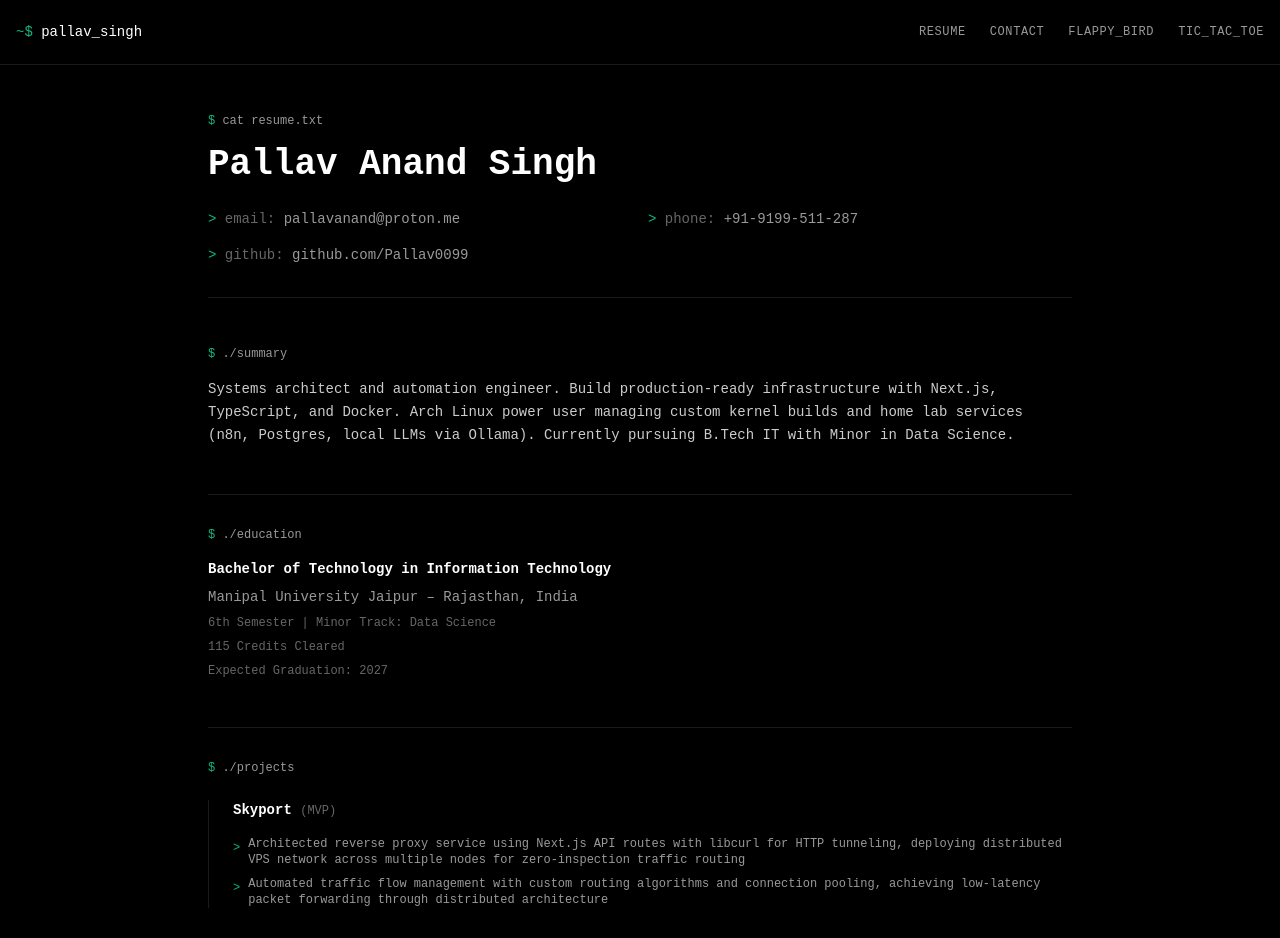
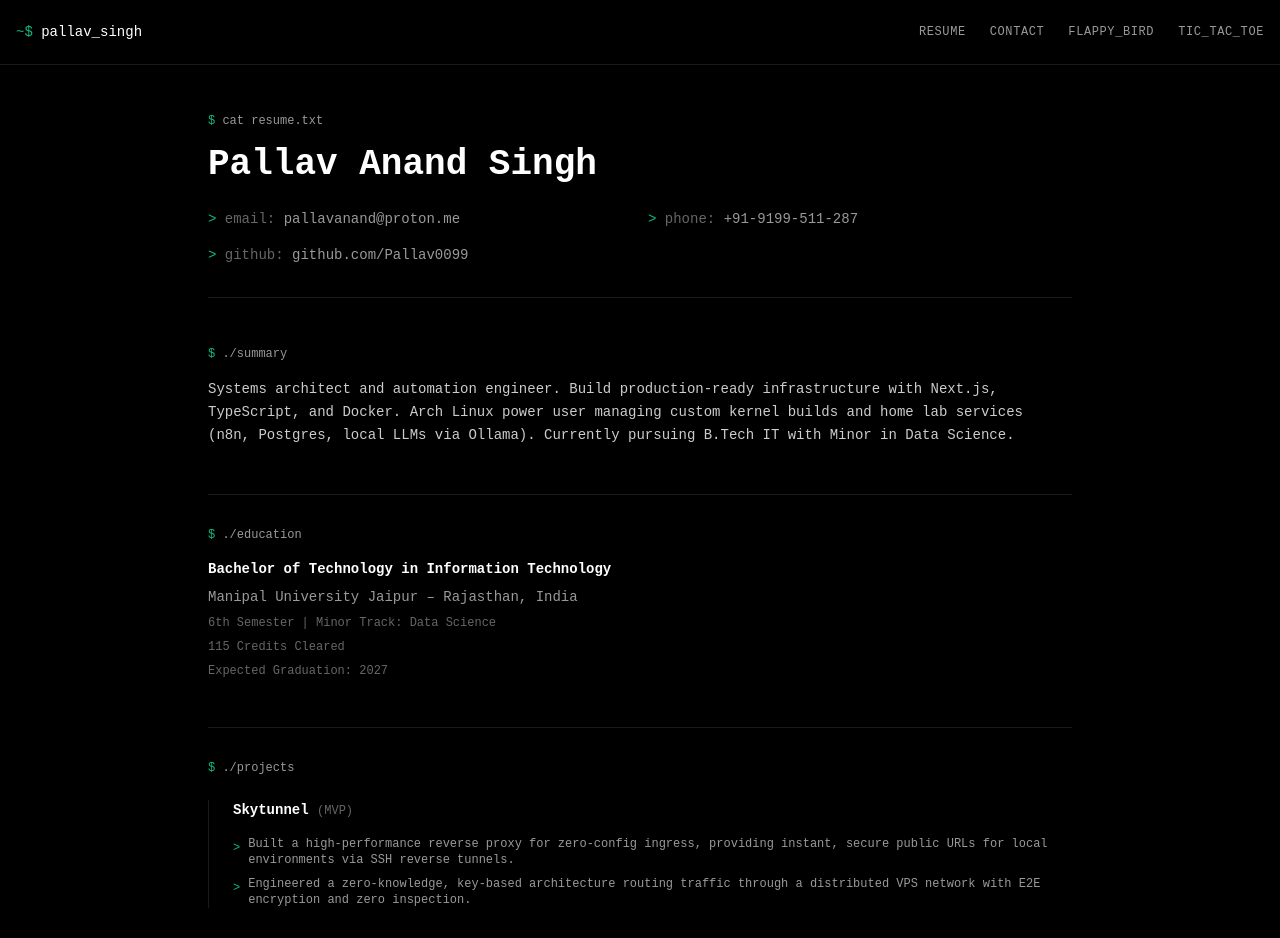
Before and after one commit to Pallav0099/portfolio, a Next.js app: page /resume in a window 1280 px wide. Shown: the top 938 px of the page. Built offline with nearby package versions, Linux system fonts and the light colour scheme.

Commit message:
skytunnel

```diff
--- a/src/app/page.tsx
+++ b/src/app/page.tsx
@@ -28,6 +28,7 @@ import {
 } from "lucide-react";
 
 const commandModules = [
+  { id: "SKYTUNNEL", label: "Skytunnel", href: "https://skytunnel.dev/", status: "ACTIVE", desc: "High-performance reverse proxy for instant public URLs" },
   { id: "RESUME", label: "Resume", href: "/resume", status: "ACTIVE", desc: "View my professional experience and skills" },
   { id: "CONTACT", label: "Contact", href: "/contact", status: "ACTIVE", desc: "Get in touch with me" },
   { id: "FLAPPY_BIRD", label: "Flappy Bird", href: "/games/flappy-bird", status: "ACTIVE", desc: "Play the classic game" },
@@ -134,6 +135,8 @@ export default function Home() {
               >
                 <Link
                   href={module.href}
+                  target={module.href.startsWith("http") ? "_blank" : undefined}
+                  rel={module.href.startsWith("http") ? "noopener noreferrer" : undefined}
                   className="block border border-white/10 p-6 hover:border-emerald hover:bg-white/5 transition-all group"
                 >
                   <div className="flex items-center justify-between mb-3">
--- a/src/app/resume/page.tsx
+++ b/src/app/resume/page.tsx
@@ -22,11 +22,11 @@ const resumeData = {
   },
   projects: [
     {
-      title: "Skyport",
+      title: "Skytunnel",
       type: "MVP",
       points: [
-        "Architected reverse proxy service using Next.js API routes with libcurl for HTTP tunneling, deploying distributed VPS network across multiple nodes for zero-inspection traffic routing",
-        "Automated traffic flow management with custom routing algorithms and connection pooling, achieving low-latency packet forwarding through distributed architecture",
+        "Built a high-performance reverse proxy for zero-config ingress, providing instant, secure public URLs for local environments via SSH reverse tunnels.",
+        "Engineered a zero-knowledge, key-based architecture routing traffic through a distributed VPS network with E2E encryption and zero inspection.",
       ],
     },
     {
```
Also changed, not shown: 1 other file (tests, documents, lock files or other folders).
